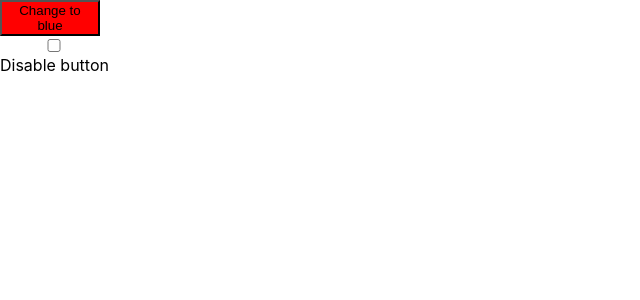
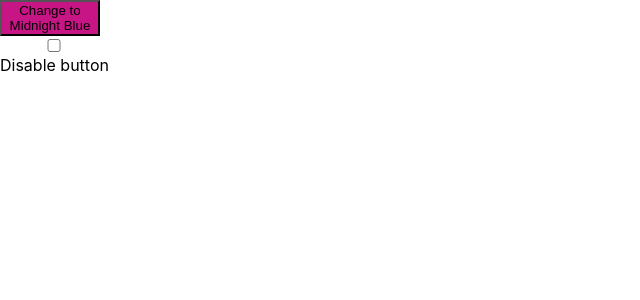
Before and after one commit to ifuenteromero/testing, a React (Create React App) app in the folder code-quiz-1-confirm-button-disable-on-checkbox-check/: page / in a window 1280 px wide. Shown: the top 300 px of the page, without its empty margins (0-640 px from the left). Built offline with nearby package versions, Linux system fonts and the light colour scheme.

Commit message:
change specs and tests

```diff
--- a/code-quiz-1-confirm-button-disable-on-checkbox-check/src/App.js
+++ b/code-quiz-1-confirm-button-disable-on-checkbox-check/src/App.js
@@ -5,9 +5,13 @@ export const replaceCamelWithSpaces = string => {
   return string.replace(/\B([A-Z])\B/g, " $1");
 };
 
+export const initalColor = 'MediumVioletRed';
+export const changedColor = 'MidnightBlue';
+export const disabledColor = 'Grey'
+
 function App() {
-  const [ buttonColor, setButtonColor ] = useState('red');
-  const toggleColor = color => color === 'red' ? 'blue' : 'red';
+  const [ buttonColor, setButtonColor ] = useState(initalColor);
+  const toggleColor = color => color === initalColor ? changedColor : initalColor;
 
   const newButtonColor = toggleColor(buttonColor);
 
@@ -18,6 +22,8 @@ function App() {
     setDisabled(target.checked);
   }
 
+  const textColor = replaceCamelWithSpaces(toggleColor(buttonColor));
+
   return (
     <div
       style={{ display: 'flex', flexDirection: 'column' }}
@@ -25,12 +31,12 @@ function App() {
       <button
         style={{
           width: '100px',
-          backgroundColor: disabled? 'grey' : buttonColor
+          backgroundColor: disabled? disabledColor : buttonColor
         }}
         disabled={disabled}
         onClick={changeColor}
       >
-        Change to blue
+        Change to {textColor}
       </button>
       <input
         id='disable-button-checkbox'
```
Also changed, not shown: 1 other file (tests, documents, lock files or other folders).
